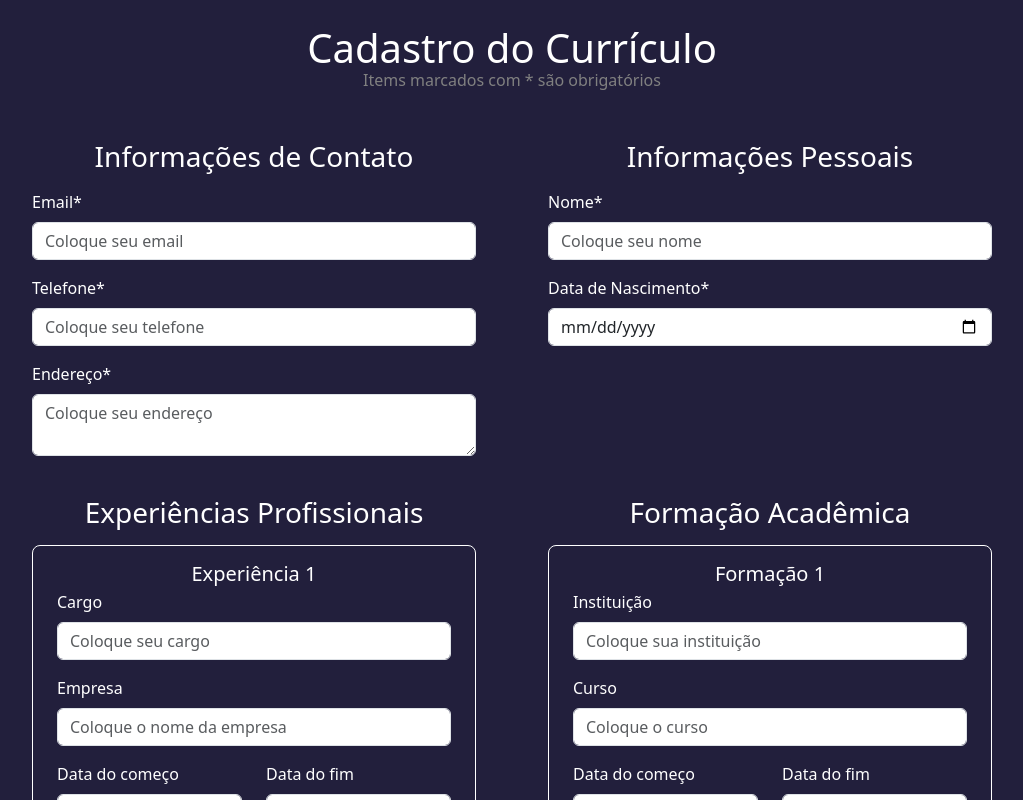
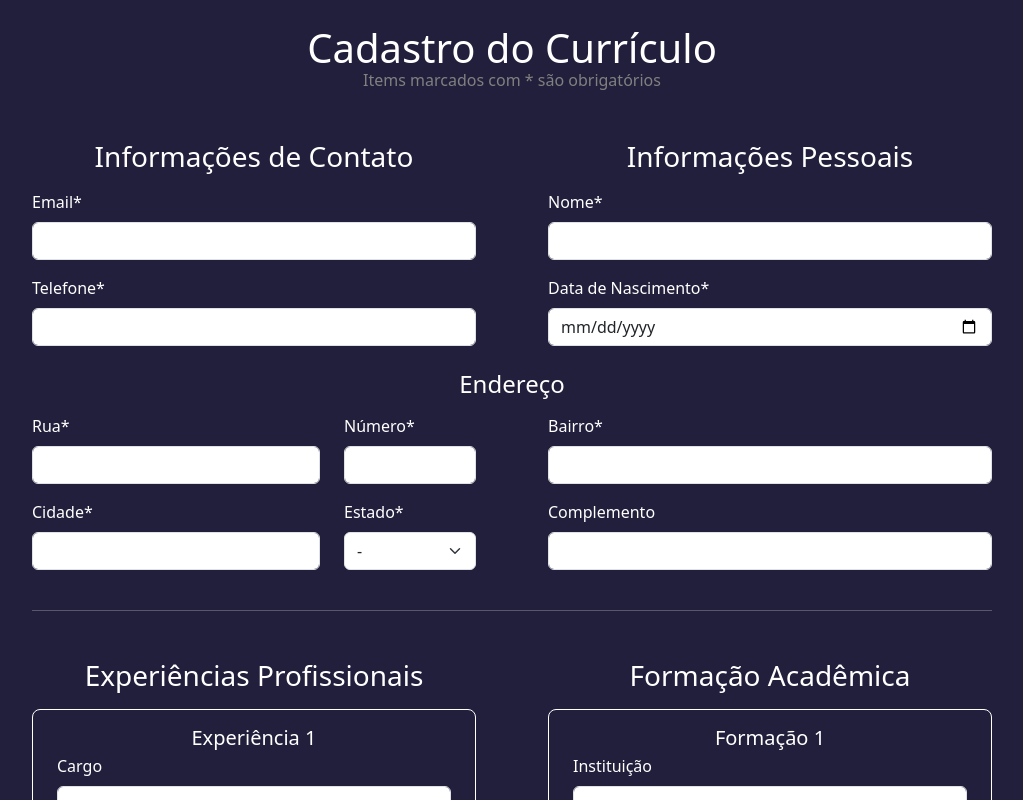
Before and after one commit to thalesondas/desafio-dev-django, a React (Create React App) app in the folder frontend/: page / in a window 1280 px wide. Shown: the top 800 px of the page, without its empty margins (128-1151 px from the left). Built offline with nearby package versions, Linux system fonts and the light colour scheme.

Commit message:
Improving address input field

```diff
--- a/frontend/src/components/PostForm.js
+++ b/frontend/src/components/PostForm.js
@@ -6,11 +6,51 @@ import '../assets/PostForm.css'
 
 const PostForm = () => {
 
+  {/* **** LISTA DE ESTADOS **** */}
+  const states = [
+    { code: 'AC' },
+    { code: 'AL' },
+    { code: 'AP' },
+    { code: 'AM' },
+    { code: 'BA' },
+    { code: 'CE' },
+    { code: 'DF' },
+    { code: 'ES' },
+    { code: 'GO' },
+    { code: 'MA' },
+    { code: 'MT' },
+    { code: 'MS' },
+    { code: 'MG' },
+    { code: 'PA' },
+    { code: 'PB' },
+    { code: 'PR' },
+    { code: 'PE' },
+    { code: 'PI' },
+    { code: 'RJ' },
+    { code: 'RN' },
+    { code: 'RS' },
+    { code: 'RO' },
+    { code: 'RR' },
+    { code: 'SC' },
+    { code: 'SP' },
+    { code: 'SE' },
+    { code: 'TO' }
+  ];
+
   {/* **** BLOCO PARA ARMAZENAR VALORES DOS INPUT **** */}
   const [formContactData, setFormContactData] = useState({
     email: '',
     phone: '',
     address: ''
+  });
+
+  const [formAddressData, setFormAddressData] = useState({
+    street: '',
+    number: '',
+    neighborhood: '',
+    city: '',
+    state: '',
+    complement: ''
   });
 
   const [formPersonalData, setFormPersonalData] = useState({
@@ -33,10 +73,17 @@ const PostForm = () => {
     acad_end_date: null
   }]);
 
-  {/* **** BLOCO PARA MUDANÇAS NO INPUT // ARMAZENAR VALORES **** */}
+  {/* **** BLOCO PARA MUDANÇAS NO INPUT **** */}
   const handleChangeContact = (ev) => {
     setFormContactData({
       ...formContactData,
+      [ev.target.name]: ev.target.value
+    });
+  };
+
+  const handleChangeAddress = (ev) => {
+    setFormAddressData({
+      ...formAddressData,
       [ev.target.name]: ev.target.value
     });
   };
@@ -60,9 +107,9 @@ const PostForm = () => {
     setFormAcademicData(updatedAcademicData);
   };
 
-  {/* **** BLOCO PARA FUNÇÕES DE VALIDAÇÃO**** */}
+  {/* **** BLOCO PARA FUNÇÕES DE VALIDAÇÃO **** */}
   const validateAllFields = () => {
-    if(validateIsFieldEmpty){
+    if(validateIsFieldEmpty()){
       throw new Error("Preencha todos os campos obrigatórios");
     }
 
@@ -100,9 +147,15 @@ const PostForm = () => {
   };
 
   const validateIsFieldEmpty = () => {
-    if(isFieldEmpty(formContactData.email) || isFieldEmpty(formContactData.phone) || isFieldEmpty(formContactData.address) || isFieldEmpty(formPersonalData.name) || isFieldEmpty(formPersonalData.date_of_birth)) {
-      return true;
-    }
+    return isFieldEmpty(formContactData.email) ||
+          isFieldEmpty(formContactData.phone) ||
+          isFieldEmpty(formPersonalData.name) ||
+          isFieldEmpty(formPersonalData.date_of_birth) ||
+          isFieldEmpty(formAddressData.street) ||
+          isFieldEmpty(formAddressData.city) ||
+          isFieldEmpty(formAddressData.number) ||
+          isFieldEmpty(formAddressData.neighborhood) ||
+          isFieldEmpty(formAddressData.state)
   }
 
   {/* **** BLOCO PARA FUNÇÕES AUXILIARES**** */}
@@ -145,10 +198,16 @@ const PostForm = () => {
 
     validateAllFields();
 
+    const complement = formAddressData.complement.trim() !== '' ? `, ${formAddressData.complement}` : ''
+    const fullAddress = `${formAddressData.street}, ${formAddressData.number} - ${formAddressData.neighborhood}, ${formAddressData.city} - ${formAddressData.state}${complement}`
+
+    setFormContactData({ ...formContactData, address: fullAddress });
+
+    console.log(formContactData)
+
     axios.post('http://127.0.0.1:8000/api/contact-info/', formContactData)
       .then(response => {
         console.log('Informações de contato enviadas com sucesso: ', response.data);
-
 
         return axios.post('http://127.0.0.1:8000/api/personal-info/', {
           ...formPersonalData,
@@ -195,7 +254,7 @@ const PostForm = () => {
 
       <Form className='w-75' onSubmit={handleSubmit} >
 
-        <Row className='mb-4 gap-5'>
+        <Row className='mb-2 gap-5'>
 
           {/* **** BLOCO PARA INFORMAÇÕES DE CONTATO **** */}
           <Col>
@@ -203,7 +262,7 @@ const PostForm = () => {
 
             <Form.Group className="mb-3" controlId="formEmail">
                 <Form.Label>Email*</Form.Label>
-                <Form.Control type="email" placeholder="Coloque seu email" name='email' value={formContactData.email} onChange={handleChangeContact} />
+                <Form.Control type="email" name='email' value={formContactData.email} onChange={handleChangeContact} />
             </Form.Group>
 
             <Form.Group className="mb-3" controlId="formPhone">
@@ -213,13 +272,8 @@ const PostForm = () => {
                   value={formContactData.phone}
                   onChange={handleChangeContact}
                 >
-                  {() => <Form.Control type="tel" name='phone' placeholder="Coloque seu telefone" />}
+                  {() => <Form.Control type="tel" name='phone' />}
                 </InputMask>
-            </Form.Group>
-
-            <Form.Group className="mb-3" controlId="formAddress">
-                <Form.Label>Endereço*</Form.Label>
-                <Form.Control as="textarea" row={3} placeholder="Coloque seu endereço" label="Address" name='address' value={formContactData.address} onChange={handleChangeContact} />
             </Form.Group>
           </Col>
 
@@ -229,7 +283,7 @@ const PostForm = () => {
 
             <Form.Group className="mb-3" controlId="formName">
                 <Form.Label>Nome*</Form.Label>
-                <Form.Control type="text" placeholder="Coloque seu nome" name='name' value={formPersonalData.name} onChange={handleChangePersonal} />
+                <Form.Control type="text" name='name' value={formPersonalData.name} onChange={handleChangePersonal} />
             </Form.Group>
 
             <Form.Group className="mb-3" controlId="formDateOfBirth">
@@ -245,6 +299,59 @@ const PostForm = () => {
 
         </Row>
 
+        {/* **** SUB-BLOCO PARA ENDEREÇO // INFORMAÇÕES DE CONTATO **** */}
+        <h4 className='d-flex justify-content-center mb-3'>Endereço</h4>
+        <Row className='gap-5 mb-4'>
+          <Col>
+            <Row>
+              <Col xs={8}>
+                <Form.Group className="mb-3" controlId="formStreet">
+                  <Form.Label>Rua*</Form.Label>
+                  <Form.Control type="text" name='street' value={formAddressData.street} onChange={handleChangeAddress} />
+                </Form.Group>
+
+                <Form.Group className="mb-3" controlId="formCity">
+                  <Form.Label>Cidade*</Form.Label>
+                  <Form.Control type="text" name='city' value={formAddressData.city} onChange={handleChangeAddress} />
+                </Form.Group>
+              </Col>
+
+              <Col xs={4}>
+                <Form.Group className="mb-3" controlId="formNumber">
+                  <Form.Label>Número*</Form.Label>
+                  <Form.Control type="text" name='number' value={formAddressData.number} onChange={handleChangeAddress} />
+                </Form.Group>
+
+                <Form.Group className="mb-3" controlId="formState">
+                  <Form.Label>Estado*</Form.Label>
+                  <Form.Select name='state' value={formAddressData.state} onChange={handleChangeAddress}>
+                    <option value="" disabled>-</option>
+                    {states.map(state => (
+                      <option key={state.code} value={state.code}>
+                        {state.code}
+                      </option>
+                    ))}
+                  </Form.Select>
+                </Form.Group>
+              </Col>
+            </Row>
+          </Col>
+
+          <Col>
+            <Form.Group className="mb-3" controlId="formNeighborhood">
+              <Form.Label>Bairro*</Form.Label>
+              <Form.Control type="text" name='neighborhood' value={formAddressData.neighborhood} onChange={handleChangeAddress} />
+            </Form.Group>
+
+            <Form.Group className="mb-3" controlId="formComplement">
+              <Form.Label>Complemento</Form.Label>
+              <Form.Control type="text" name='complement' value={formAddressData.complement} onChange={handleChangeAddress} />
+            </Form.Group>
+          </Col>
+        </Row>
+
+        <hr className='mb-5' />
+
         <Row className='gap-5'>
 
           {/* **** BLOCO PARA EXPERIÊNCIAS PROFISSIONAIS **** */}
@@ -258,12 +365,12 @@ const PostForm = () => {
 
                 <Form.Group className="mb-3" controlId={`formPosition${index}`}>
                     <Form.Label>Cargo</Form.Label>
-                    <Form.Control type="text" placeholder="Coloque seu cargo" name='position' value={experience.position} onChange={(ev) => handleChangeExp(index, ev)} />
+                    <Form.Control type="text" name='position' value={experience.position} onChange={(ev) => handleChangeExp(index, ev)} />
                 </Form.Group>
 
                 <Form.Group className="mb-3" controlId={`formCompany${index}`}>
                     <Form.Label>Empresa</Form.Label>
-                    <Form.Control type="text" placeholder="Coloque o nome da empresa" name='company' value={experience.company} onChange={(ev) => handleChangeExp(index, ev)} />
+                    <Form.Control type="text" name='company' value={experience.company} onChange={(ev) => handleChangeExp(index, ev)} />
                 </Form.Group>
 
                 <Row>
@@ -294,7 +401,7 @@ const PostForm = () => {
 
                 <Form.Group className="mb-3" controlId={`formDescription${index}`}>
                     <Form.Label>Descrição</Form.Label>
-                    <Form.Control as="textarea" row={2} label="Description" placeholder="Coloque a descrição" name='description' value={experience.description} onChange={(ev) => handleChangeExp(index, ev)} />
+                    <Form.Control as="textarea" row={2} label="Description" name='description' value={experience.description} onChange={(ev) => handleChangeExp(index, ev)} />
                 </Form.Group>
 
                 {formExpData.length !== 1 &&
@@ -319,12 +426,12 @@ const PostForm = () => {
 
                 <Form.Group className="mb-3" controlId={`formInstitution${index}`}>
                     <Form.Label>Instituição</Form.Label>
-                    <Form.Control type="text" placeholder="Coloque sua instituição" name='institution' value={academic.institution} onChange={(ev) => handleChangeAcademic(index, ev)} />
+                    <Form.Control type="text" name='institution' value={academic.institution} onChange={(ev) => handleChangeAcademic(index, ev)} />
                 </Form.Group>
 
                 <Form.Group className="mb-3" controlId={`formCourse${index}`}>
                     <Form.Label>Curso</Form.Label>
-                    <Form.Control type="text" placeholder="Coloque o curso" name='course' value={academic.course} onChange={(ev) => handleChangeAcademic(index, ev)} />
+                    <Form.Control type="text" name='course' value={academic.course} onChange={(ev) => handleChangeAcademic(index, ev)} />
                 </Form.Group>
 
                 <Row>
```
